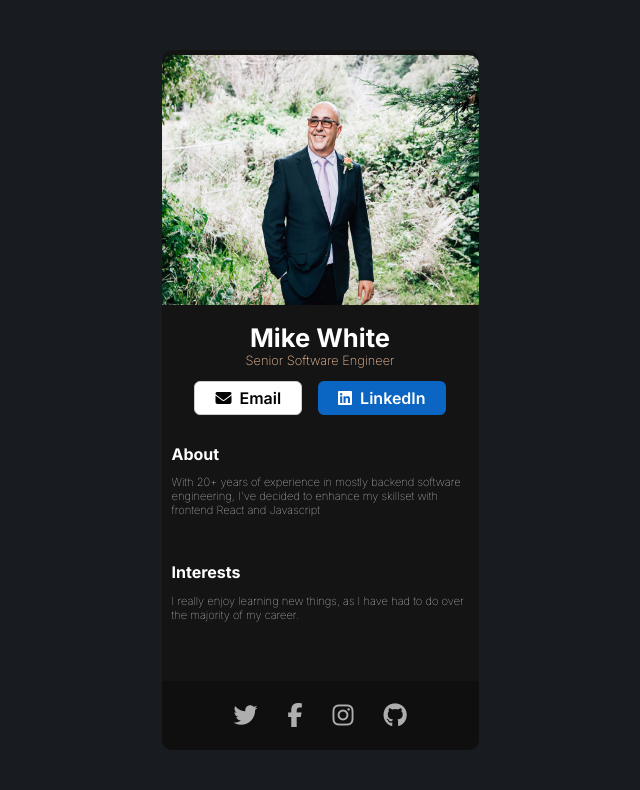
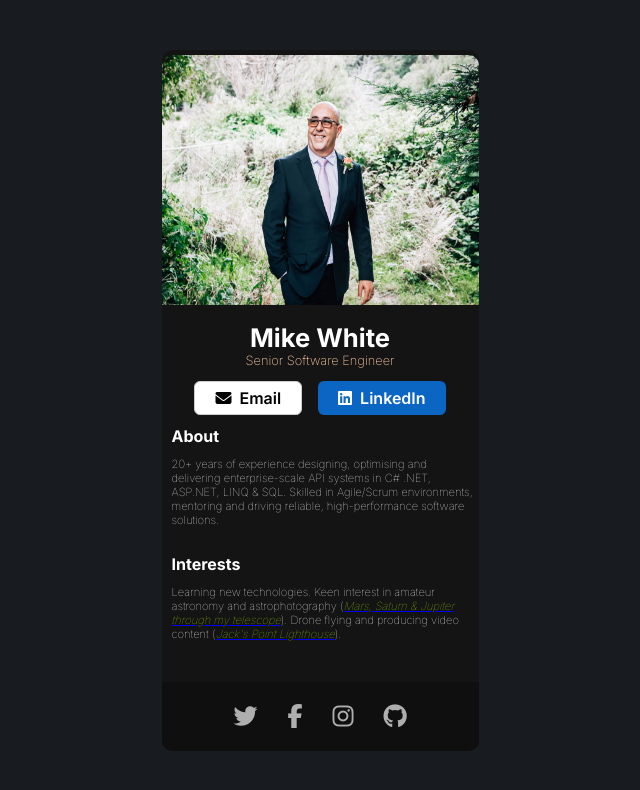
Before and after one commit to astromike-nz/Digital-Business-Card, a React (Vite) app: page / in a window 1280 px wide. Shown: the top 790 px of the page, without its empty margins (320-960 px from the left). Built offline with nearby package versions, Linux system fonts and the light colour scheme.

Commit message:
Update About and Interests
Updated About section and Interests section, including hyperlinks

```diff
--- a/components/About.jsx
+++ b/components/About.jsx
@@ -2,7 +2,7 @@ export default function About() {
   return (
     <span className="about-span">
         <h1 className="sectionHeader">About</h1>
-        <p className="sectionText">With 20+ years of experience in mostly backend software engineering, I've decided to enhance my skillset with frontend React and Javascript</p>
+        <p className="sectionText">20+ years of experience designing, optimising and delivering enterprise-scale API systems in C# .NET, ASP.NET, LINQ & SQL. Skilled in Agile/Scrum environments, mentoring and driving reliable, high-performance software solutions.</p>
     </span>
   )
 }
--- a/components/Interests.jsx
+++ b/components/Interests.jsx
@@ -2,7 +2,7 @@ export default function Interests() {
   return (
     <span className="interests-span">
         <h1 className="sectionHeader">Interests</h1>
-        <p className="sectionText">I really enjoy learning new things, as I have had to do over the majority of my career.</p>
+        <p className="sectionText">Learning new technologies. Keen interest in amateur astronomy and astrophotography (<a href="https://www.youtube.com/watch?v=EQVm7p6LkdI" target="_blank"><i className="interests-hyperlink">Mars, Saturn & Jupiter through my telescope</i></a>). Drone flying and producing video content (<a href="https://www.youtube.com/watch?v=QAFEL1Uc79E" target="_blank"><i className="interests-hyperlink">Jack's Point Lighthouse</i></a>).</p>
     </span>
   )
 }
--- a/index.css
+++ b/index.css
@@ -113,6 +113,10 @@ body {
     margin-bottom: 30px;
 }
 
+.interests-hyperlink {
+  color:#8bc20a;
+}
+
 .social-footer {
   background: #0f0f0f;
   padding: 20px;
```
